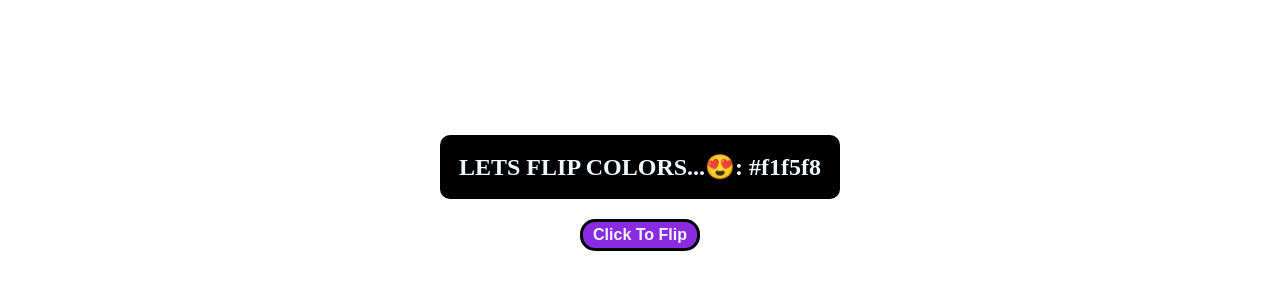
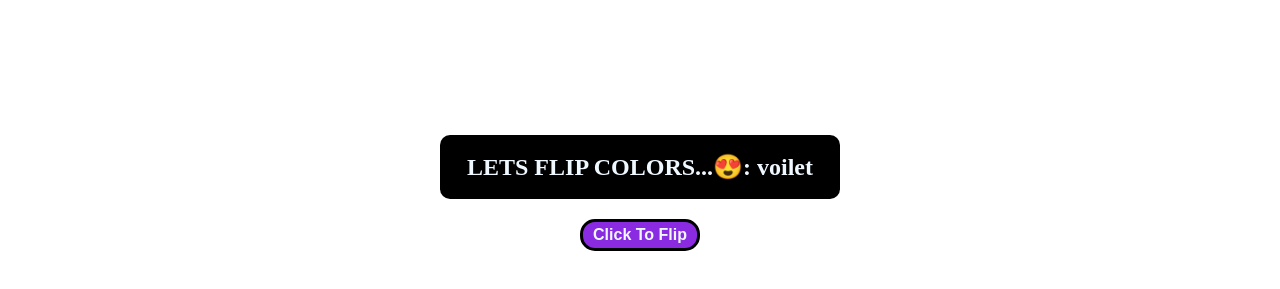
Before and after one commit to rjraghutech/color_fliper_js, a plain HTML site: page index.html in a window 1280 px wide. Both pictures are taken after a click on the button "Click To Flip". Shown: the part 65-354 px from the top of the page. Drawn offline with Linux system fonts and the light colour scheme.

Commit message:
forth commit

```diff
--- a/app.js
+++ b/app.js
@@ -0,0 +1,9 @@
+let flipBtn = document.querySelector(".flip-btn");
+let colors = ["green", "red", "yellow", "blue", "grey", "purple", "aqua", "black", "orange", "voilet"];
+let colorCode = document.querySelector(".color-code");
+
+flipBtn.addEventListener("click", (eve) => {
+    const randomNumber = Math.floor(Math.random() * colors.length);;
+    document.body.style.backgroundColor = colors[randomNumber];
+    colorCode.textContent = colors[randomNumber];
+});
```
Also changed, not shown: auto.html (+1 -1 lines), auto.js (+13 -0 lines).
